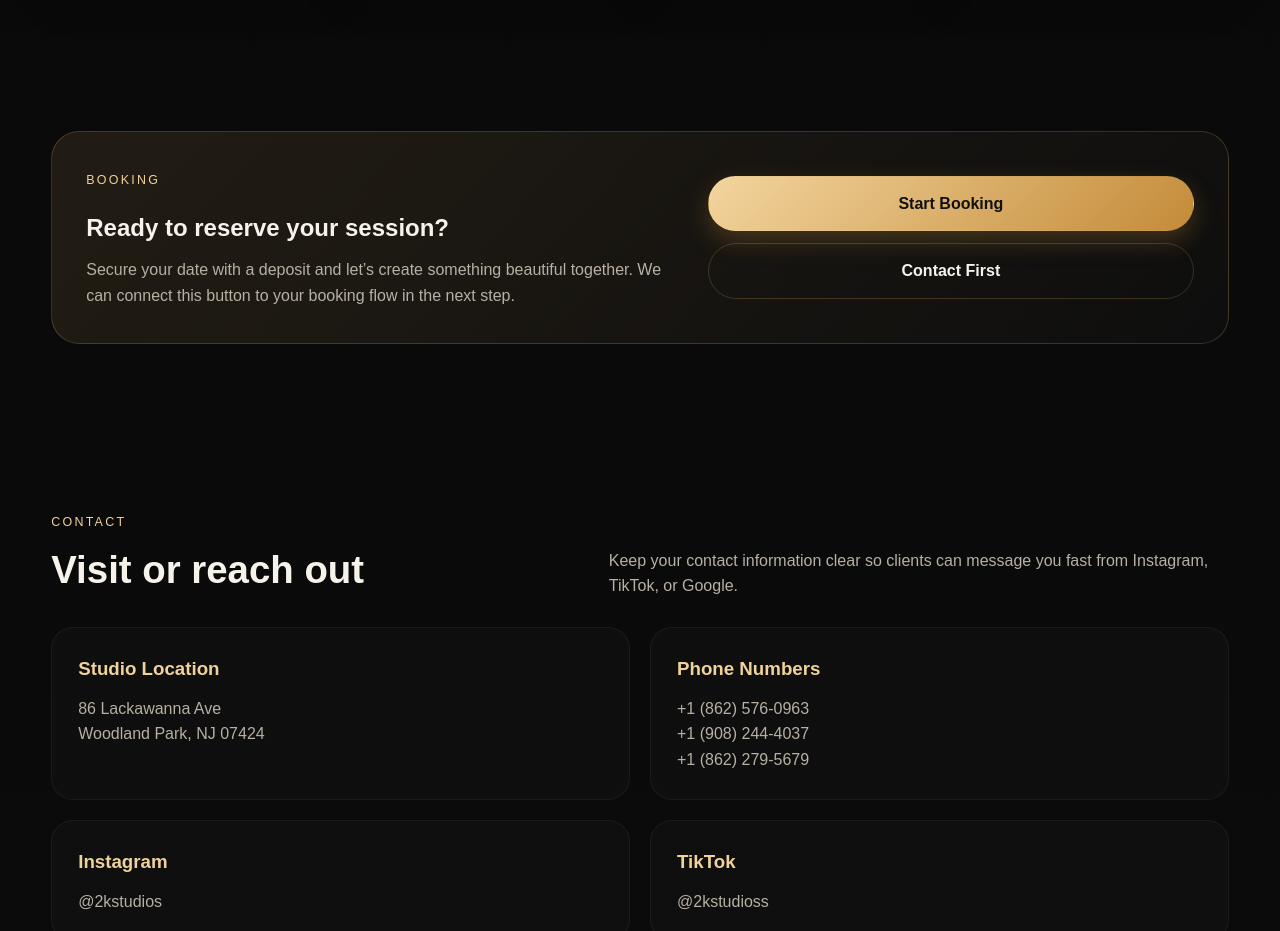
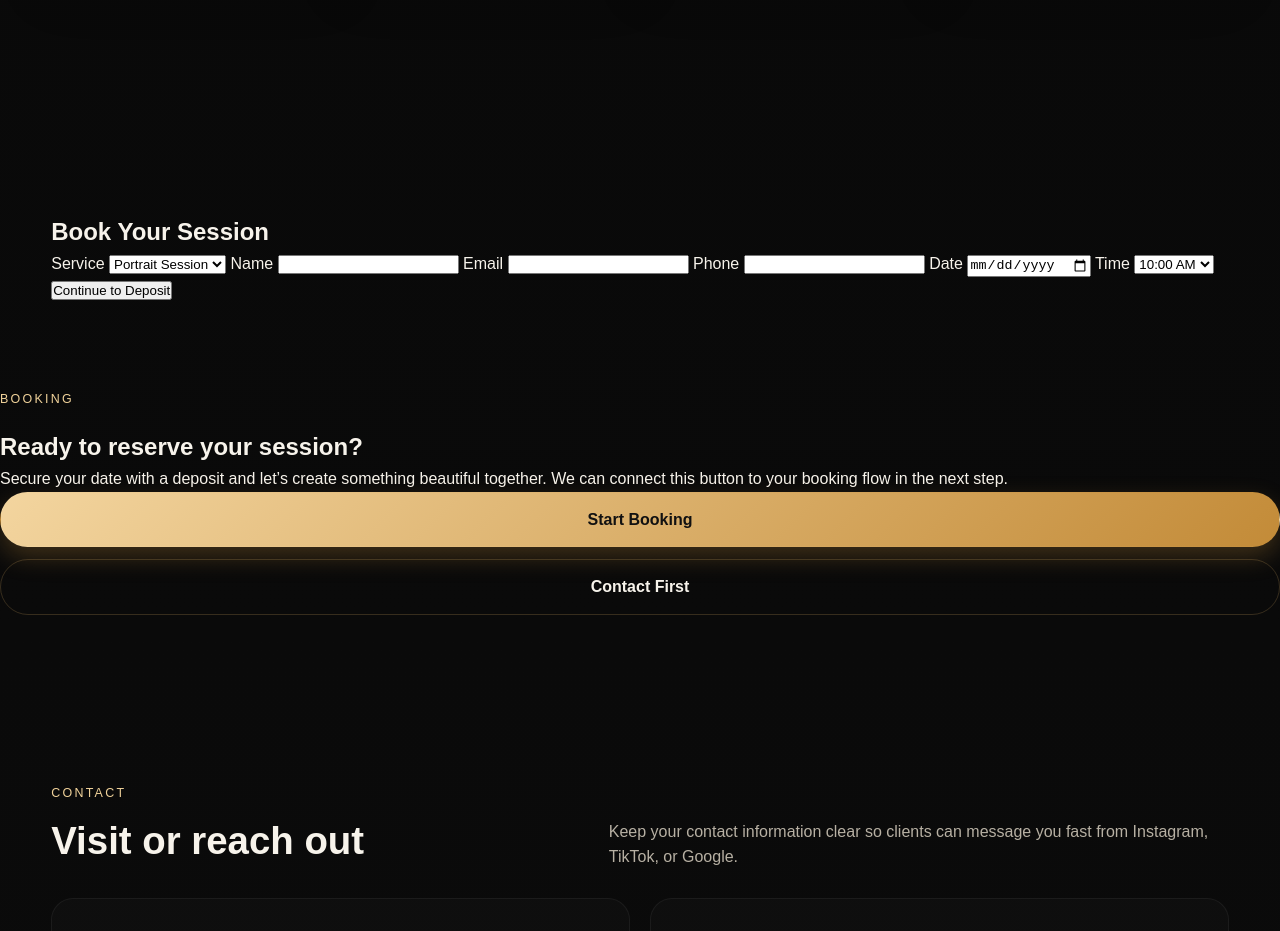
Before and after one commit to 2kstudiosnj/2k-studios-booking, a website: page public/index.html in a window 1280 px wide. Shown: the part 3400-4331 px from the top of the page. Drawn offline with Linux system fonts and the light colour scheme.

Commit message:
Update index.html

```diff
--- a/public/index.html
+++ b/public/index.html
@@ -656,9 +656,44 @@
     </section>
 
     <section id="booking">
-      <div class="container">
-        <div class="cta">
-          <div>
+      <section id="booking">
+  <div class="container">
+    <h2>Book Your Session</h2>
+
+    <form id="booking-form">
+
+      <label>Service</label>
+      <select id="service">
+        <option value="portrait">Portrait Session</option>
+        <option value="graduation">Graduation</option>
+        <option value="maternity">Maternity</option>
+      </select>
+
+      <label>Name</label>
+      <input type="text" id="name" required />
+
+      <label>Email</label>
+      <input type="email" id="email" required />
+
+      <label>Phone</label>
+      <input type="text" id="phone" required />
+
+      <label>Date</label>
+      <input type="date" id="date" required />
+
+      <label>Time</label>
+      <select id="time">
+        <option value="10:00">10:00 AM</option>
+        <option value="12:00">12:00 PM</option>
+        <option value="2:00">2:00 PM</option>
+        <option value="4:00">4:00 PM</option>
+      </select>
+
+      <button type="submit">Continue to Deposit</button>
+
+    </form>
+  </div>
+</section>
             <span class="eyebrow">Booking</span>
             <h2>Ready to reserve your session?</h2>
             <p>
```
